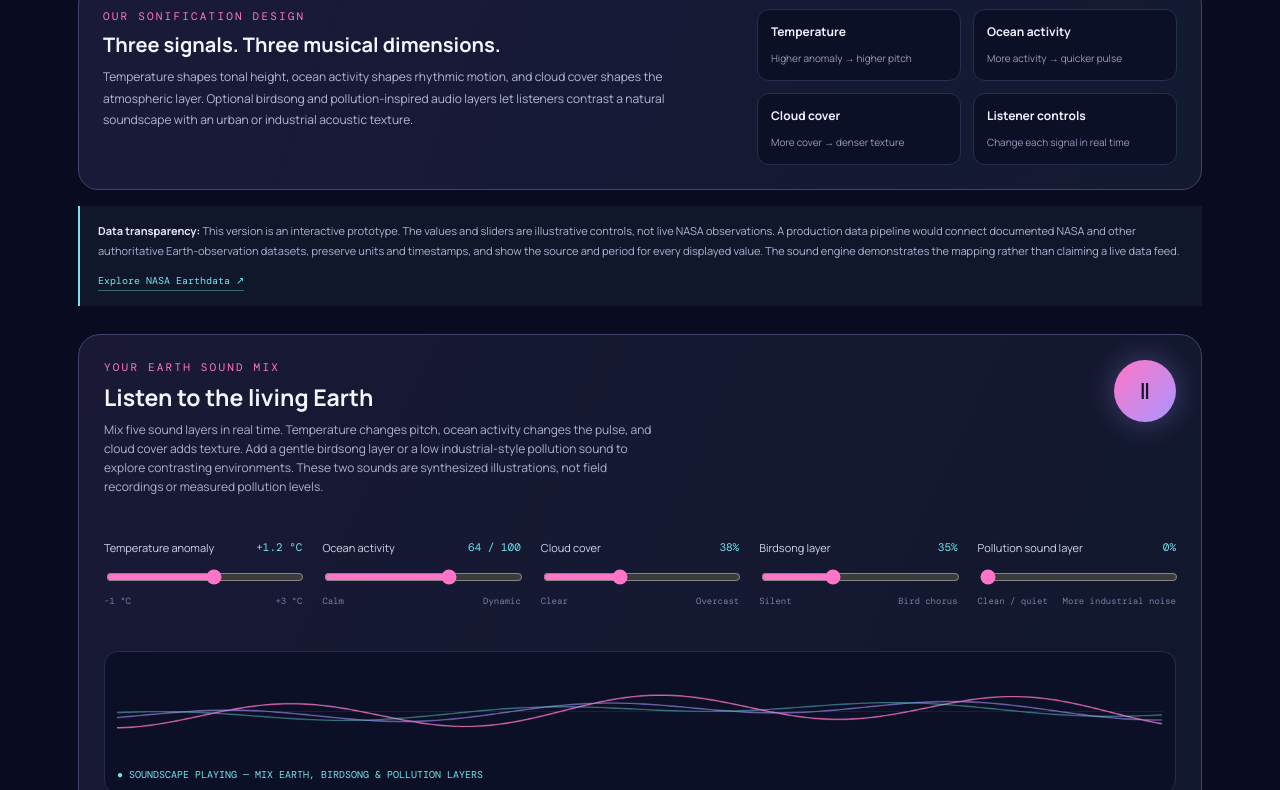
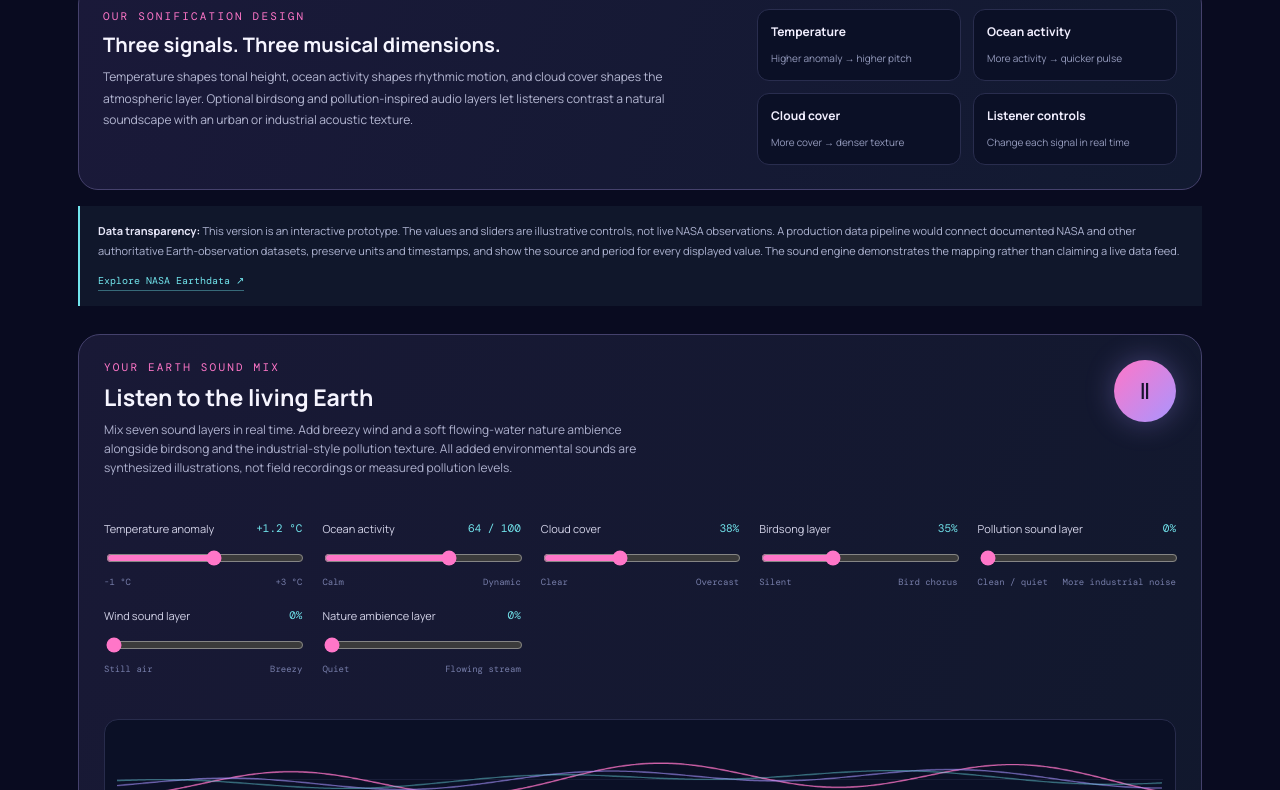
Before and after one commit to catanabuca/astralgirls.github.io, a plain HTML site: page index.html in a window 1280 px wide. Both pictures are taken after a click on the button "Play soundscape". Shown: the part 2118-2908 px from the top of the page. Drawn offline with nearby package versions, Linux system fonts and the light colour scheme.

Commit message:
Add wind and nature ambience sound layers

```diff
--- a/index.html
+++ b/index.html
@@ -81,7 +81,7 @@
   </div>
   <div class="data-note"><strong>Data transparency:</strong> This version is an interactive prototype. The values and sliders are illustrative controls, not live NASA observations. A production data pipeline would connect documented NASA and other authoritative Earth-observation datasets, preserve units and timestamps, and show the source and period for every displayed value. The sound engine demonstrates the mapping rather than claiming a live data feed. <a class="pill-link" href="https://www.earthdata.nasa.gov/" target="_blank" rel="noreferrer">Explore NASA Earthdata ↗</a></div>
 </section>
-<section class="player"><div><div class="eyebrow">YOUR EARTH SOUND MIX</div><h2>Listen to the living Earth</h2><p>Mix five sound layers in real time. Temperature changes pitch, ocean activity changes the pulse, and cloud cover adds texture. Add a gentle birdsong layer or a low industrial-style pollution sound to explore contrasting environments. These two sounds are synthesized illustrations, not field recordings or measured pollution levels.</p></div><button class="play" id="playBtn" aria-label="Play soundscape">▶</button>
+<section class="player"><div><div class="eyebrow">YOUR EARTH SOUND MIX</div><h2>Listen to the living Earth</h2><p>Mix seven sound layers in real time. Add breezy wind and a soft flowing-water nature ambience alongside birdsong and the industrial-style pollution texture. All added environmental sounds are synthesized illustrations, not field recordings or measured pollution levels.</p></div><button class="play" id="playBtn" aria-label="Play soundscape">▶</button>
 <div class="controls" style="grid-column:1/-1">
 <div class="control"><label for="temp"><span>Temperature anomaly</span><output id="tempOut">+1.2 °C</output></label><input id="temp" type="range" min="-1" max="3" step=".1" value="1.2"><div class="scale"><span>-1 °C</span><span>+3 °C</span></div></div>
 <div class="control"><label for="ocean"><span>Ocean activity</span><output id="oceanOut">64 / 100</output></label><input id="ocean" type="range" min="0" max="100" value="64"><div class="scale"><span>Calm</span><span>Dynamic</span></div></div>
@@ -89,14 +89,16 @@
 
 <div class="control"><label for="birds"><span>Birdsong layer</span><output id="birdsOut">35%</output></label><input id="birds" type="range" min="0" max="100" value="35"><div class="scale"><span>Silent</span><span>Bird chorus</span></div></div>
 <div class="control"><label for="pollution"><span>Pollution sound layer</span><output id="pollutionOut">0%</output></label><input id="pollution" type="range" min="0" max="100" value="0"><div class="scale"><span>Clean / quiet</span><span>More industrial noise</span></div></div>
+<div class="control"><label for="wind"><span>Wind sound layer</span><output id="windOut">0%</output></label><input id="wind" type="range" min="0" max="100" value="0"><div class="scale"><span>Still air</span><span>Breezy</span></div></div>
+<div class="control"><label for="nature"><span>Nature ambience layer</span><output id="natureOut">0%</output></label><input id="nature" type="range" min="0" max="100" value="0"><div class="scale"><span>Quiet</span><span>Flowing stream</span></div></div>
 </div><div class="visual" style="grid-column:1/-1"><canvas id="wave" width="1000" height="140" aria-label="Animated sound waveform"></canvas><div class="status" id="status">● SOUND ENGINE READY — PRESS PLAY TO BEGIN</div></div></section>
 <footer class="foot"><span>ASTRAL GIRLS · EARTH INFORMATION JUKEBOX</span><span>Prototype — interactive values are illustrative, not live NASA observations. <a href="https://www.spaceappschallenge.org/2026/challenges/the-earth-information-jukebox/" target="_blank" rel="noreferrer">Challenge brief ↗</a></span></footer>
 </main>
 <script>
-const $=id=>document.getElementById(id),ctxCanvas=$('wave'),g=ctxCanvas.getContext('2d');let audio=null,master=null,osc=null,filter=null,noise=null,noiseGain=null,lfo=null,lfoGain=null,birdOsc=null,birdGain=null,birdLfo=null,birdLfoGain=null,pollutionNoise=null,pollutionFilter=null,pollutionGain=null,pollutionRumble=null,pollutionRumbleGain=null,playing=false,raf=0;
-const controls={temp:$('temp'),ocean:$('ocean'),cloud:$('cloud'),birds:$('birds'),pollution:$('pollution')};
-function values(){return{t:+controls.temp.value,o:+controls.ocean.value,c:+controls.cloud.value,b:+controls.birds.value,p:+controls.pollution.value}}
-function update(){const v=values();$('tempVal').innerHTML=(v.t>=0?'+':'')+v.t.toFixed(1)+'<span class="unit"> °C</span>';$('oceanVal').innerHTML=v.o+'<span class="unit"> / 100</span>';$('cloudVal').innerHTML=v.c+'<span class="unit"> %</span>';$('tempOut').textContent=(v.t>=0?'+':'')+v.t.toFixed(1)+' °C';$('oceanOut').textContent=v.o+' / 100';$('cloudOut').textContent=v.c+'%';$('birdsOut').textContent=v.b+'%';$('pollutionOut').textContent=v.p+'%';if(playing)syncSound()}
+const $=id=>document.getElementById(id),ctxCanvas=$('wave'),g=ctxCanvas.getContext('2d');let audio=null,master=null,osc=null,filter=null,noise=null,noiseGain=null,lfo=null,lfoGain=null,birdOsc=null,birdGain=null,birdLfo=null,birdLfoGain=null,pollutionNoise=null,pollutionFilter=null,pollutionGain=null,pollutionRumble=null,pollutionRumbleGain=null,windSource=null,windFilter=null,windGain=null,windLfo=null,windLfoGain=null,natureSource=null,natureFilter=null,natureGain=null,natureLfo=null,natureLfoGain=null,playing=false,raf=0;
+const controls={temp:$('temp'),ocean:$('ocean'),cloud:$('cloud'),birds:$('birds'),pollution:$('pollution'),wind:$('wind'),nature:$('nature')};
+function values(){return{t:+controls.temp.value,o:+controls.ocean.value,c:+controls.cloud.value,b:+controls.birds.value,p:+controls.pollution.value,w:+controls.wind.value,n:+controls.nature.value}}
+function update(){const v=values();$('tempVal').innerHTML=(v.t>=0?'+':'')+v.t.toFixed(1)+'<span class="unit"> °C</span>';$('oceanVal').innerHTML=v.o+'<span class="unit"> / 100</span>';$('cloudVal').innerHTML=v.c+'<span class="unit"> %</span>';$('tempOut').textContent=(v.t>=0?'+':'')+v.t.toFixed(1)+' °C';$('oceanOut').textContent=v.o+' / 100';$('cloudOut').textContent=v.c+'%';$('birdsOut').textContent=v.b+'%';$('pollutionOut').textContent=v.p+'%';$('windOut').textContent=v.w+'%';$('natureOut').textContent=v.n+'%';if(playing)syncSound()}
 function makeNoise(){const buffer=audio.createBuffer(1,audio.sampleRate*2,audio.sampleRate),data=buffer.getChannelData(0);for(let i=0;i<data.length;i++)data[i]=Math.random()*2-1;const src=audio.createBufferSource();src.buffer=buffer;src.loop=true;const hp=audio.createBiquadFilter();hp.type='lowpass';hp.frequency.value=900;src.connect(hp);hp.connect(noiseGain);src.start();noise=src;filter=hp}
 function makePollutionNoise(){
  const buffer=audio.createBuffer(1,audio.sampleRate*2,audio.sampleRate),data=buffer.getChannelData(0);
@@ -109,6 +111,27 @@ function makePollutionNoise(){
  pollutionRumbleGain=audio.createGain();pollutionRumbleGain.gain.value=0;
  pollutionRumble.connect(pollutionRumbleGain);pollutionRumbleGain.connect(master);pollutionRumble.start();
 }
+function makeWindAndNature(){
+ const buffer=audio.createBuffer(1,audio.sampleRate*3,audio.sampleRate),data=buffer.getChannelData(0);
+ for(let i=0;i<data.length;i++)data[i]=Math.random()*2-1;
+ windSource=audio.createBufferSource();windSource.buffer=buffer;windSource.loop=true;
+ windFilter=audio.createBiquadFilter();windFilter.type='lowpass';windFilter.frequency.value=520;
+ windGain=audio.createGain();windGain.gain.value=0;
+ windLfo=audio.createOscillator();windLfo.type='sine';windLfo.frequency.value=.16;
+ windLfoGain=audio.createGain();windLfoGain.gain.value=180;
+ windLfo.connect(windLfoGain);windLfoGain.connect(windFilter.frequency);
+ windSource.connect(windFilter);windFilter.connect(windGain);windGain.connect(master);windSource.start();windLfo.start();
+
+ const waterBuffer=audio.createBuffer(1,audio.sampleRate*3,audio.sampleRate),waterData=waterBuffer.getChannelData(0);
+ for(let i=0;i<waterData.length;i++)waterData[i]=Math.random()*2-1;
+ natureSource=audio.createBufferSource();natureSource.buffer=waterBuffer;natureSource.loop=true;
+ natureFilter=audio.createBiquadFilter();natureFilter.type='bandpass';natureFilter.frequency.value=850;natureFilter.Q.value=.45;
+ natureGain=audio.createGain();natureGain.gain.value=0;
+ natureLfo=audio.createOscillator();natureLfo.type='sine';natureLfo.frequency.value=.22;
+ natureLfoGain=audio.createGain();natureLfoGain.gain.value=260;
+ natureLfo.connect(natureLfoGain);natureLfoGain.connect(natureFilter.frequency);
+ natureSource.connect(natureFilter);natureFilter.connect(natureGain);natureGain.connect(master);natureSource.start();natureLfo.start();
+}
 function makeBirdsong(){
  birdOsc=audio.createOscillator();birdOsc.type='sine';birdOsc.frequency.value=1450;
  birdGain=audio.createGain();birdGain.gain.value=0;
@@ -117,8 +140,8 @@ function makeBirdsong(){
  birdLfo.connect(birdLfoGain);birdLfoGain.connect(birdOsc.frequency);
  birdOsc.connect(birdGain);birdGain.connect(master);birdOsc.start();birdLfo.start();
 }
-function start(){const AC=window.AudioContext||window.webkitAudioContext;if(!AC){$('status').textContent='Audio is not supported in this browser.';return}audio=new AC();master=audio.createGain();master.gain.value=.16;master.connect(audio.destination);osc=audio.createOscillator();osc.type='sine';const toneGain=audio.createGain();toneGain.gain.value=.34;osc.connect(toneGain);toneGain.connect(master);osc.start();noiseGain=audio.createGain();noiseGain.gain.value=0;noiseGain.connect(master);makeNoise();lfo=audio.createOscillator();lfo.type='sine';lfoGain=audio.createGain();lfo.connect(lfoGain);lfoGain.connect(toneGain.gain);lfo.start();makeBirdsong();makePollutionNoise();playing=true;$('playBtn').textContent='Ⅱ';$('playBtn').setAttribute('aria-label','Pause soundscape');$('status').textContent='● SOUNDSCAPE PLAYING — MIX EARTH, BIRDSONG & POLLUTION LAYERS';syncSound();draw()}
-function syncSound(){if(!audio)return;const v=values(),now=audio.currentTime;const freq=150+((v.t+1)/4)*430;osc.frequency.setTargetAtTime(freq,now,.12);lfo.frequency.setTargetAtTime(.4+v.o/32,now,.15);lfoGain.gain.setTargetAtTime(0.025+v.o/2400,now,.15);filter.frequency.setTargetAtTime(250+v.c*32,now,.2);noiseGain.gain.setTargetAtTime(v.c/100*.075,now,.2);birdGain.gain.setTargetAtTime(v.b/100*.045,now,.25);birdOsc.frequency.setTargetAtTime(1050+v.b*5,now,.3);birdLfo.frequency.setTargetAtTime(3.2+v.b/55,now,.3);pollutionGain.gain.setTargetAtTime(v.p/100*.055,now,.35);pollutionRumbleGain.gain.setTargetAtTime(v.p/100*.018,now,.35);pollutionFilter.frequency.setTargetAtTime(260+v.p*5,now,.35);master.gain.setTargetAtTime(.13,now,.2)}
+function start(){const AC=window.AudioContext||window.webkitAudioContext;if(!AC){$('status').textContent='Audio is not supported in this browser.';return}audio=new AC();master=audio.createGain();master.gain.value=.16;master.connect(audio.destination);osc=audio.createOscillator();osc.type='sine';const toneGain=audio.createGain();toneGain.gain.value=.34;osc.connect(toneGain);toneGain.connect(master);osc.start();noiseGain=audio.createGain();noiseGain.gain.value=0;noiseGain.connect(master);makeNoise();lfo=audio.createOscillator();lfo.type='sine';lfoGain=audio.createGain();lfo.connect(lfoGain);lfoGain.connect(toneGain.gain);lfo.start();makeBirdsong();makePollutionNoise();makeWindAndNature();playing=true;$('playBtn').textContent='Ⅱ';$('playBtn').setAttribute('aria-label','Pause soundscape');$('status').textContent='● SOUNDSCAPE PLAYING — MIX EARTH, BIRDSONG, WIND, NATURE & POLLUTION LAYERS';syncSound();draw()}
+function syncSound(){if(!audio)return;const v=values(),now=audio.currentTime;const freq=150+((v.t+1)/4)*430;osc.frequency.setTargetAtTime(freq,now,.12);lfo.frequency.setTargetAtTime(.4+v.o/32,now,.15);lfoGain.gain.setTargetAtTime(0.025+v.o/2400,now,.15);filter.frequency.setTargetAtTime(250+v.c*32,now,.2);noiseGain.gain.setTargetAtTime(v.c/100*.075,now,.2);birdGain.gain.setTargetAtTime(v.b/100*.045,now,.25);birdOsc.frequency.setTargetAtTime(1050+v.b*5,now,.3);birdLfo.frequency.setTargetAtTime(3.2+v.b/55,now,.3);pollutionGain.gain.setTargetAtTime(v.p/100*.055,now,.35);pollutionRumbleGain.gain.setTargetAtTime(v.p/100*.018,now,.35);pollutionFilter.frequency.setTargetAtTime(260+v.p*5,now,.35);windGain.gain.setTargetAtTime(v.w/100*.085,now,.5);windFilter.frequency.setTargetAtTime(260+v.w*5,now,.5);windLfo.frequency.setTargetAtTime(.10+v.w/500,now,.5);natureGain.gain.setTargetAtTime(v.n/100*.065,now,.5);natureFilter.frequency.setTargetAtTime(500+v.n*9,now,.5);natureLfo.frequency.setTargetAtTime(.12+v.n/700,now,.5);master.gain.setTargetAtTime(.13,now,.2)}
 function stop(){if(audio){audio.close();audio=null}playing=false;cancelAnimationFrame(raf);$('playBtn').textContent='▶';$('playBtn').setAttribute('aria-label','Play soundscape');$('status').textContent='● SOUND ENGINE PAUSED'}
 $('playBtn').addEventListener('click',()=>playing?stop():start());Object.values(controls).forEach(el=>el.addEventListener('input',update));
 function draw(){if(!playing)return;const w=ctxCanvas.width,h=ctxCanvas.height,t=performance.now()/1000,v=values();g.clearRect(0,0,w,h);g.strokeStyle='#282c4c';g.lineWidth=1;g.beginPath();g.moveTo(0,h/2);g.lineTo(w,h/2);g.stroke();for(let j=0;j<3;j++){g.beginPath();for(let x=0;x<w;x++){const y=h/2+Math.sin(x*.018+t*(1+v.o/40)+j)*((10+v.c*.24)/(j+1))+Math.sin(x*.006-t*.7)*v.o*.12;if(x===0)g.moveTo(x,y);else g.lineTo(x,y)}g.strokeStyle=['#ff76c8','#a995ff','#72e5ed'][j];g.globalAlpha=.8-j*.18;g.lineWidth=2;g.stroke()}g.globalAlpha=1;raf=requestAnimationFrame(draw)}
```
